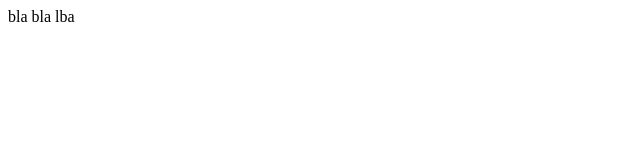
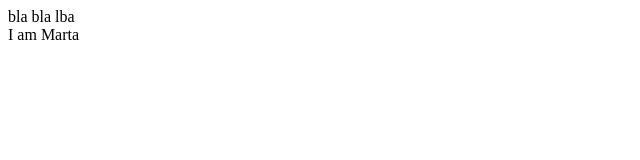
Before and after one commit to mshyian/html, a plain HTML site: page lesson1/index.html in a window 1280 px wide. Shown: the full height of the page, 0-640 px from the left. Drawn offline with Linux system fonts and the light colour scheme.

Commit message:
added name

```diff
--- a/lesson1/index.html
+++ b/lesson1/index.html
@@ -7,5 +7,6 @@
   </head>
   <body>
     <div>bla bla lba</div>
+    <div>I am Marta</div>
   </body>
 </html>
```
